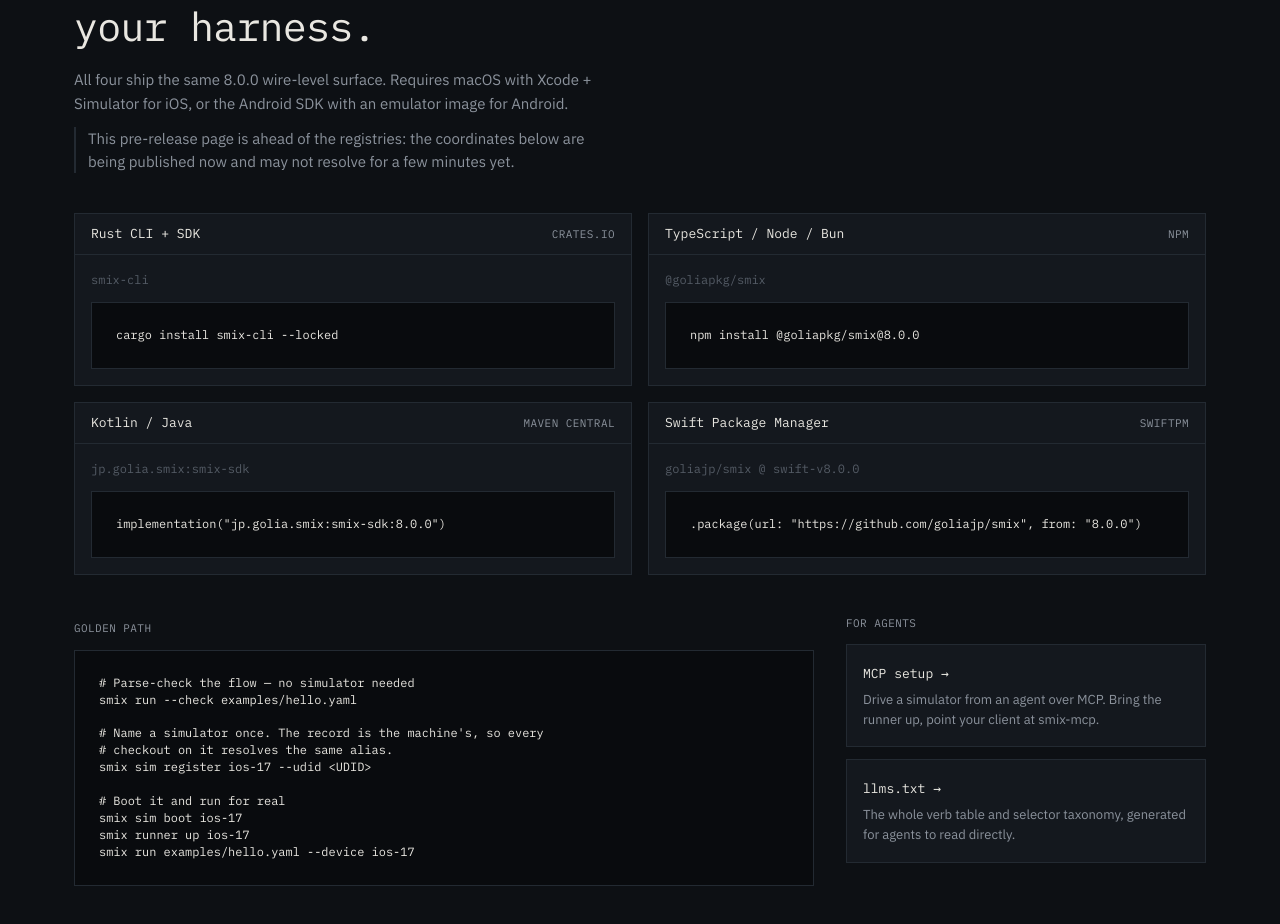
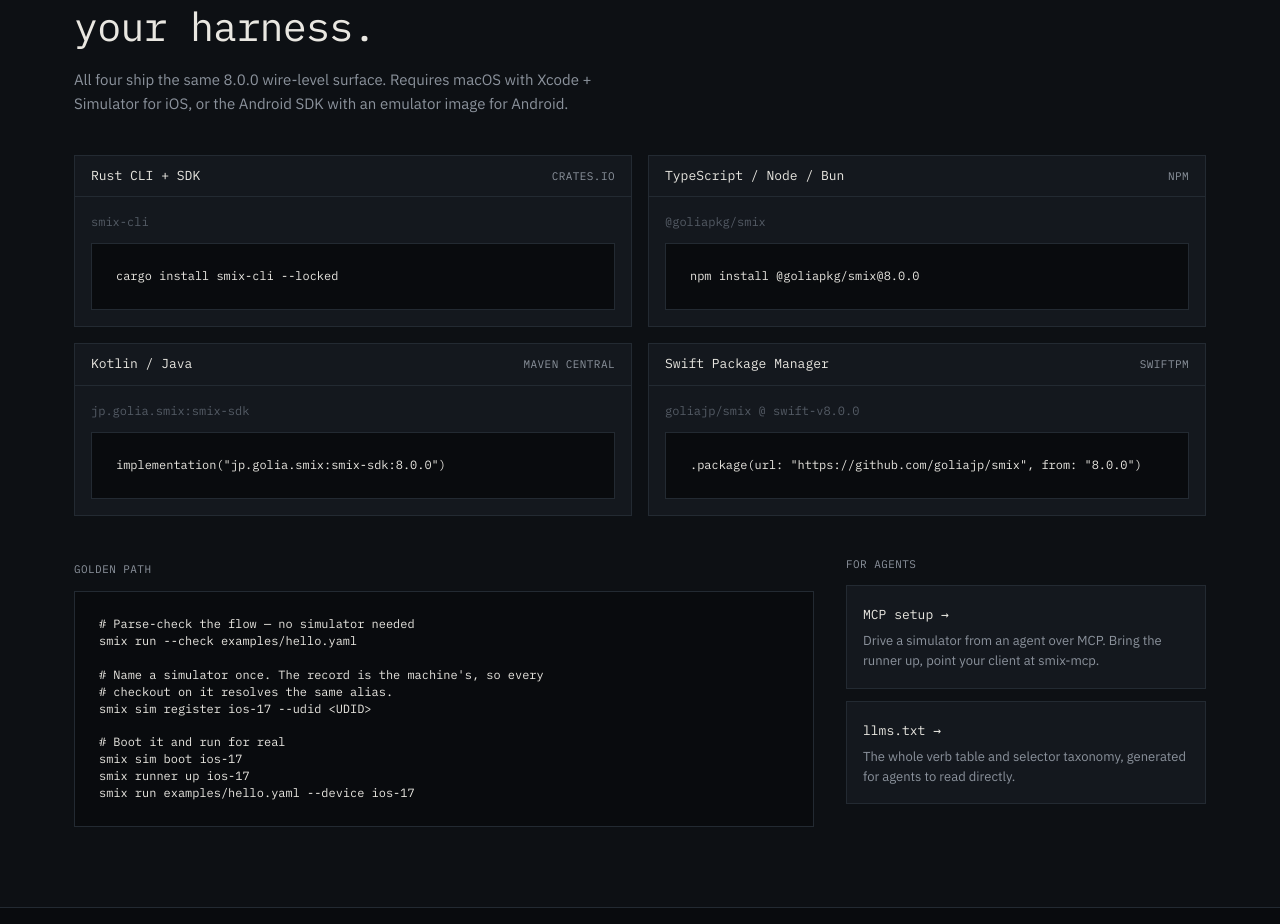
Before and after one commit to goliajp/smix, a React (Vite) app in the folder web/: page / in a window 1280 px wide. Shown: the part 4443-5367 px from the top of the page. Built offline with nearby package versions, Linux system fonts and the light colour scheme.

Commit message:
the pre-release notice comes out now the tag exists
It carried no version number, which is why taking it out is a deletion
and not an edit: the last banner named one, outlived its release by two
majors, and told visitors the registries served something they did not.

```diff
--- a/web/src/sections/install.tsx
+++ b/web/src/sections/install.tsx
@@ -17,15 +17,6 @@ export function Install() {
           for iOS, or the Android SDK with an emulator image for Android.
         </p>
 
-        {/* Pre-release notice. Comes out the moment the tag exists — see the
-            release checklist, section 6. It carries no version number on
-            purpose: the number is the part that went stale last time, and a
-            banner naming a version outlived its release by two majors while
-            telling visitors the registries served something they did not. */}
-        <p className="mt-3 max-w-[60ch] border-l-2 border-border pl-3 text-fg-muted">
-          This pre-release page is ahead of the registries: the coordinates below are
-          being published now and may not resolve for a few minutes yet.
-        </p>
 
         <div className="mt-10 grid gap-4 sm:grid-cols-2">
           {SDKS.map((sdk) => (
```
